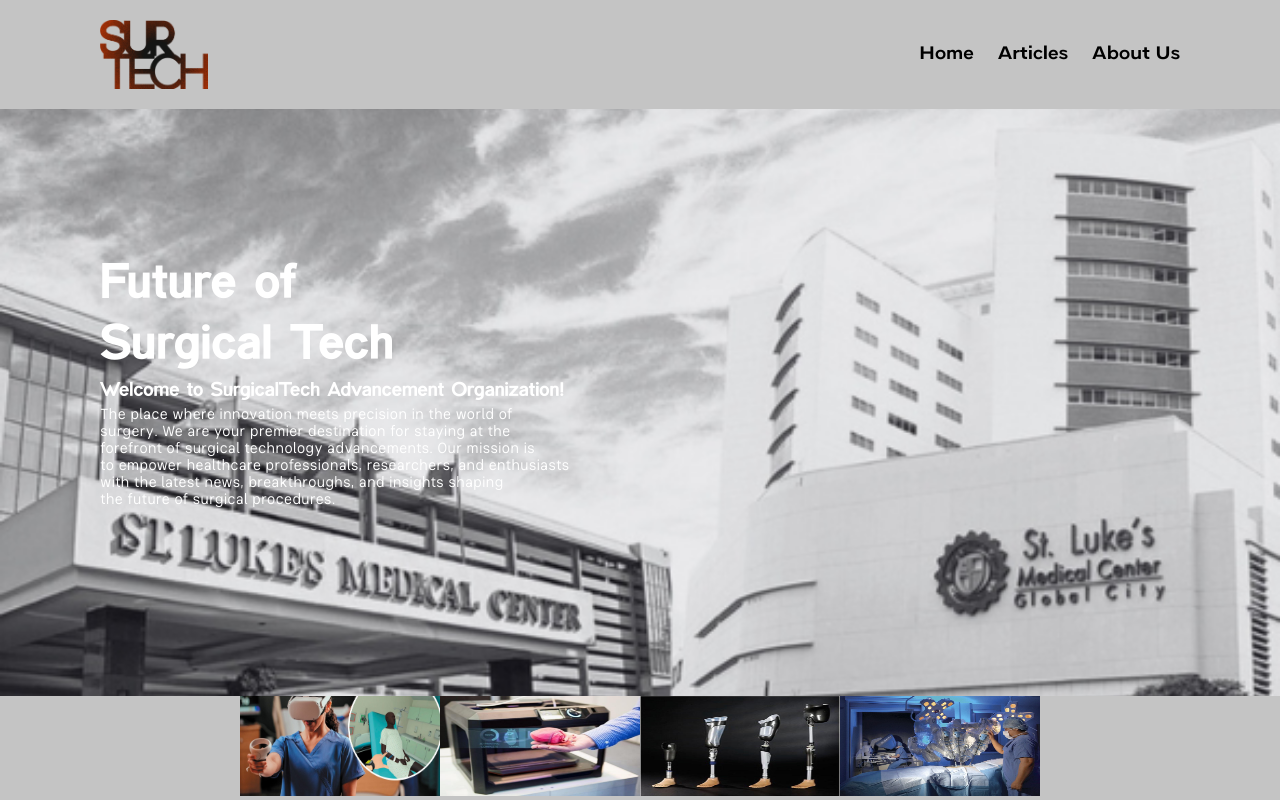
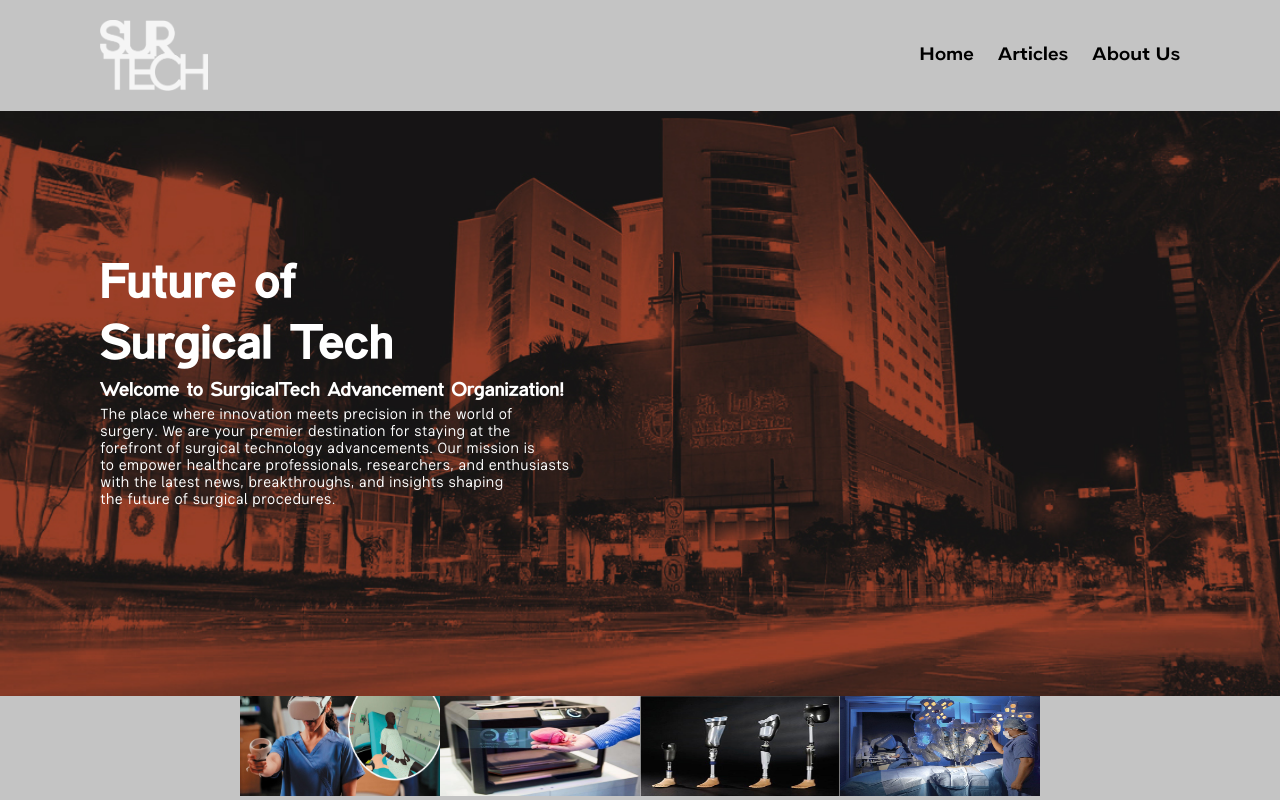
Before and after one commit to kaizercyn/SurgicalTech, a plain HTML site: page index.html in a window 1280 px wide. Drawn offline with Linux system fonts and the light colour scheme.

```diff
--- a/index.html
+++ b/index.html
@@ -8,7 +8,7 @@
 </head>
 <body>
     <header class="header">
-        <img class="logo" src="other_resources/sur-tech-logo.png">
+        <img class="logo" src="other_resources/SURTECH_LOGO_W_.png">
         <nav class="topbar">
             <li><a href="homebutton">Home</a></li>
             <li><a href="articlebutton">Articles</a></li>
@@ -18,7 +18,7 @@
     <div class="main-bg">
         <picture class="picselect">
             <source srcset="other_resources/stlukes-1building.jpg" media="(max-width: 350px)">
-            <img src="other_resources/withbggreystlukes.png" alt="stlukes">
+            <img src="other_resources/St.-Luke_s-BG.jpg" alt="stlukes">
         </picture>
         <div class="title">
             <h1>Future of <br>Surgical Tech</h1>
```
